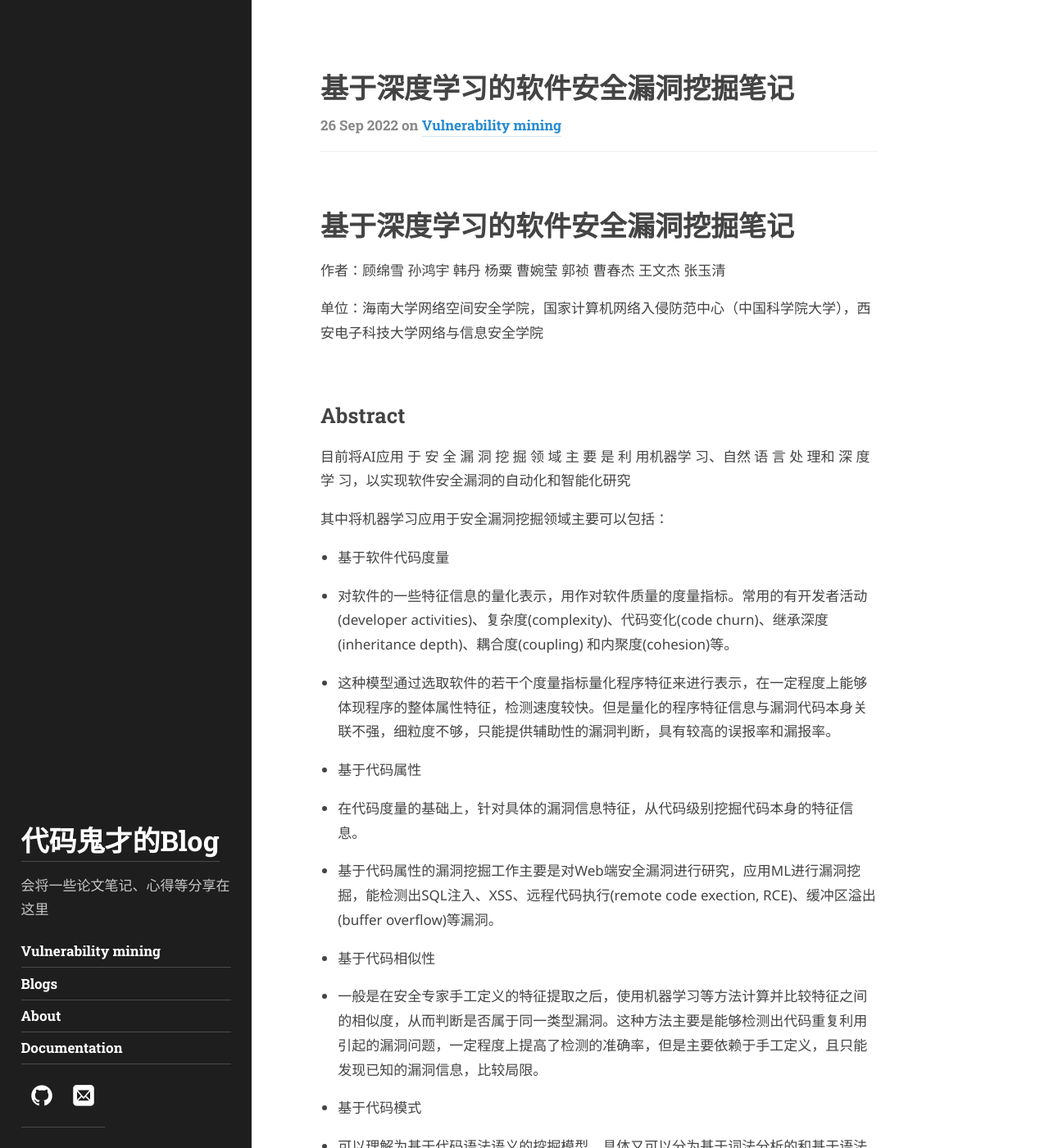
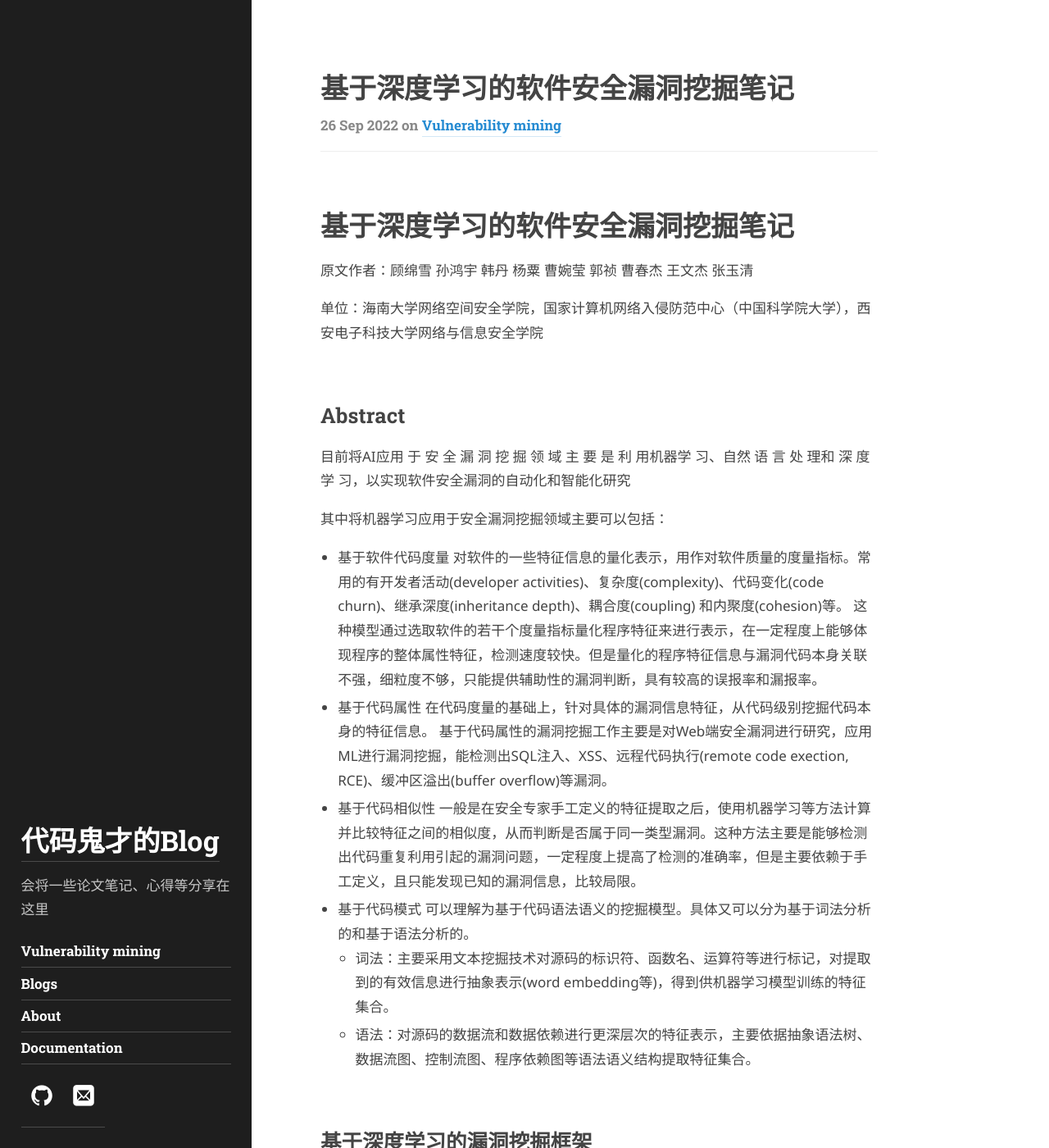
Before and after one commit to fwx2233/fwx2233.github.io, a Jekyll site: the page built from _posts/2022-09-26-基于深度学习的软件安全漏洞挖掘笔记.md, in a window 1280 px wide and 1400 px high. Shown: the whole window at 82% size. Built offline with Jekyll 4.4.1, drawn with Linux system fonts in a browser that asks for light colours; some web fonts are replaced; some of the changed text lies outside the part shown.

Commit message:
修改深度学习挖掘笔记中的缩进问题

```diff
--- a/_posts/2022-09-26-基于深度学习的软件安全漏洞挖掘笔记.md
+++ b/_posts/2022-09-26-基于深度学习的软件安全漏洞挖掘笔记.md
@@ -14,7 +14,7 @@ author: author1
 
 # **基于深度学习的软件安全漏洞挖掘笔记**
 
-作者：顾绵雪 孙鸿宇 韩丹 杨粟 曹婉莹 郭祯 曹春杰 王文杰 张玉清
+原文作者：顾绵雪 孙鸿宇 韩丹 杨粟 曹婉莹 郭祯 曹春杰 王文杰 张玉清
 
 单位：海南大学网络空间安全学院，国家计算机网络入侵防范中心（中国科学院大学），西安电子科技大学网络与信息安全学院
 
@@ -26,24 +26,15 @@ author: author1
 其中将机器学习应用于安全漏洞挖掘领域主要可以包括：
 
 - 基于软件代码度量
-
-- 对软件的一些特征信息的量化表示，用作对软件质量的度量指标。常用的有开发者活动(developer activities)、复杂度(complexity)、代码变化(code churn)、继承深度(inheritance depth)、耦合度(coupling) 和内聚度(cohesion)等。
-
-- 这种模型通过选取软件的若干个度量指标量化程序特征来进行表示，在一定程度上能够体现程序的整体属性特征，检测速度较快。但是量化的程序特征信息与漏洞代码本身关联不强，细粒度不够，只能提供辅助性的漏洞判断，具有较高的误报率和漏报率。
-
+  对软件的一些特征信息的量化表示，用作对软件质量的度量指标。常用的有开发者活动(developer activities)、复杂度(complexity)、代码变化(code churn)、继承深度(inheritance depth)、耦合度(coupling) 和内聚度(cohesion)等。
+  这种模型通过选取软件的若干个度量指标量化程序特征来进行表示，在一定程度上能够体现程序的整体属性特征，检测速度较快。但是量化的程序特征信息与漏洞代码本身关联不强，细粒度不够，只能提供辅助性的漏洞判断，具有较高的误报率和漏报率。
 - 基于代码属性
-
-- 在代码度量的基础上，针对具体的漏洞信息特征，从代码级别挖掘代码本身的特征信息。
-
-- 基于代码属性的漏洞挖掘工作主要是对Web端安全漏洞进行研究，应用ML进行漏洞挖掘，能检测出SQL注入、XSS、远程代码执行(remote code exection, RCE)、缓冲区溢出(buffer overflow)等漏洞。
-
+  在代码度量的基础上，针对具体的漏洞信息特征，从代码级别挖掘代码本身的特征信息。
+  基于代码属性的漏洞挖掘工作主要是对Web端安全漏洞进行研究，应用ML进行漏洞挖掘，能检测出SQL注入、XSS、远程代码执行(remote code exection, RCE)、缓冲区溢出(buffer overflow)等漏洞。
 - 基于代码相似性
-
-- 一般是在安全专家手工定义的特征提取之后，使用机器学习等方法计算并比较特征之间的相似度，从而判断是否属于同一类型漏洞。这种方法主要是能够检测出代码重复利用引起的漏洞问题，一定程度上提高了检测的准确率，但是主要依赖于手工定义，且只能发现已知的漏洞信息，比较局限。
-
+  一般是在安全专家手工定义的特征提取之后，使用机器学习等方法计算并比较特征之间的相似度，从而判断是否属于同一类型漏洞。这种方法主要是能够检测出代码重复利用引起的漏洞问题，一定程度上提高了检测的准确率，但是主要依赖于手工定义，且只能发现已知的漏洞信息，比较局限。
 - 基于代码模式
-
-- 可以理解为基于代码语法语义的挖掘模型。具体又可以分为基于词法分析的和基于语法分析的。
+  可以理解为基于代码语法语义的挖掘模型。具体又可以分为基于词法分析的和基于语法分析的。
   - 词法：主要采用文本挖掘技术对源码的标识符、函数名、运算符等进行标记，对提取到的有效信息进行抽象表示(word embedding等)，得到供机器学习模型训练的特征集合。
   - 语法：对源码的数据流和数据依赖进行更深层次的特征表示，主要依据抽象语法树、数据流图、控制流图、程序依赖图等语法语义结构提取特征集合。
 
```
Also changed, not shown: _posts/2022-09-24-基于自然语言处理的漏洞检测方法综述.md (+1 -1 lines), _posts/2022-09-26-人工智能在网络安全领域的应用及技术综述笔记.md (+1 -1 lines).
